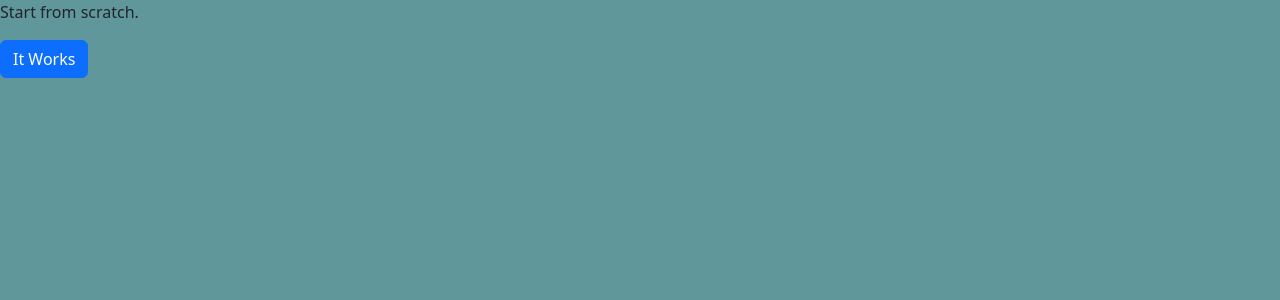
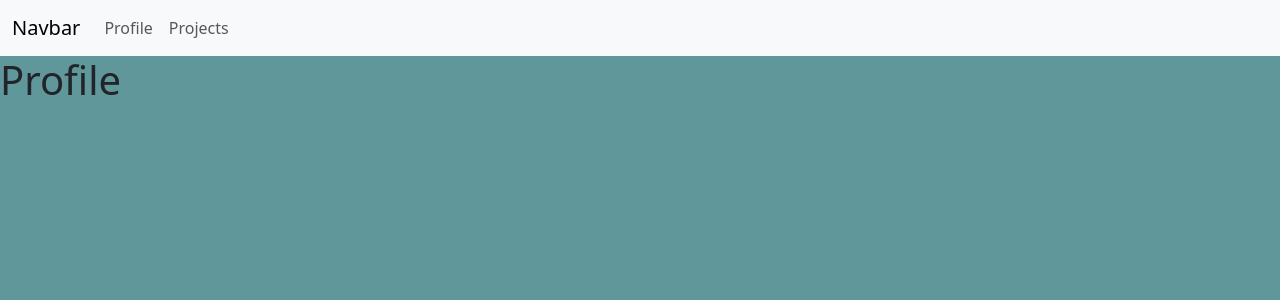
Before and after one commit to astrahalora/Growthgenier, a React (Vite) app in the folder client/: page / in a window 1280 px wide. Shown: the top 300 px of the page. Built offline with nearby package versions, Linux system fonts and the light colour scheme.

Commit message:
Add router

```diff
--- a/client/package.json
+++ b/client/package.json
@@ -13,7 +13,8 @@
     "@popperjs/core": "^2.11.8",
     "bootstrap": "^5.3.2",
     "react": "^18.2.0",
-    "react-dom": "^18.2.0"
+    "react-dom": "^18.2.0",
+    "react-router-dom": "^6.20.0"
   },
   "devDependencies": {
     "@types/react": "^18.2.37",
--- a/client/src/App.jsx
+++ /dev/null
@@ -1,12 +0,0 @@
-function App() {
-
-  return (
-    <div>
-    <p>Start from scratch.</p>
-     <button className="btn btn-primary">It Works</button>
-    </div>
-
-  )
-}
-
-export default App
--- /dev/null
+++ b/client/src/components/Navigation.jsx
@@ -0,0 +1,25 @@
+import { Outlet, Link } from "react-router-dom";
+
+export default function Navigation() {
+    return <>
+        <nav className="navbar navbar-expand-lg bg-body-tertiary">
+            <div className="container-fluid">
+                <a className="navbar-brand" href="#">Navbar</a>
+                <button className="navbar-toggler" type="button" data-bs-toggle="collapse" data-bs-target="#navbarNav" aria-controls="navbarNav" aria-expanded="false" aria-label="Toggle navigation">
+                    <span className="navbar-toggler-icon"></span>
+                </button>
+                <div className="collapse navbar-collapse" id="navbarNav">
+                    <ul className="navbar-nav">
+                        <li className="nav-item">
+                            <Link to="/" className="nav-link" aria-current="page">Profile</Link>
+                        </li>
+                        <li className="nav-item">
+                            <Link to="/projects" className="nav-link">Projects</Link>
+                        </li>
+                    </ul>
+                </div>
+            </div>
+        </nav>
+        <Outlet />
+    </>
+}
--- a/client/src/main.jsx
+++ b/client/src/main.jsx
@@ -1,11 +1,12 @@
 import React from 'react'
 import ReactDOM from 'react-dom/client'
-import App from './App.jsx'
 import './App.scss'
 import * as bootstrap from 'bootstrap'
+import { router } from "./router";
+import { RouterProvider } from 'react-router-dom'
 
 ReactDOM.createRoot(document.getElementById('root')).render(
   <React.StrictMode>
-    <App />
+    <RouterProvider router={router} />
   </React.StrictMode>,
 )
--- /dev/null
+++ b/client/src/pages/ErrorPage.jsx
@@ -0,0 +1,3 @@
+export default function ErrorPage() {
+    return <h1>Error</h1>
+}
--- /dev/null
+++ b/client/src/router.jsx
@@ -0,0 +1,28 @@
+import { createBrowserRouter } from "react-router-dom";
+import Profile from "./pages/Profile";
+import Project from "./pages/Project";
+import ProjectList from "./pages/ProjectList";
+import ErrorPage from "./pages/ErrorPage";
+import Navigation from "./components/Navigation";
+
+export const router = createBrowserRouter([
+    {
+        path: "/",
+        element: <Navigation />,
+        errorElement: <ErrorPage />,
+        children: [
+            {
+                path: "/",
+                element: <Profile />
+            },
+            {
+                path: "/project",
+                element: <Project />
+            },
+            {
+                path: "/projects",
+                element: <ProjectList />
+            }
+        ]
+    }
+])
```
Also changed, not shown: 1 other file (tests, documents, lock files or other folders).
